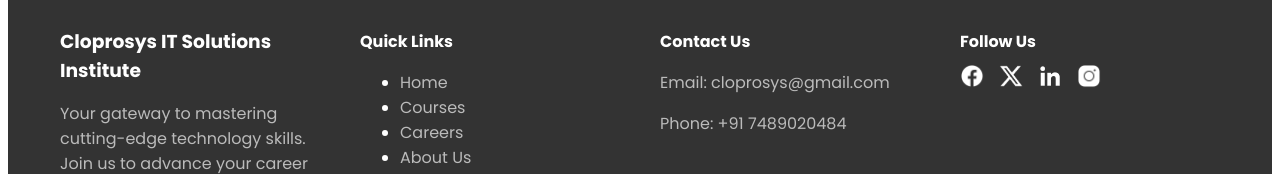
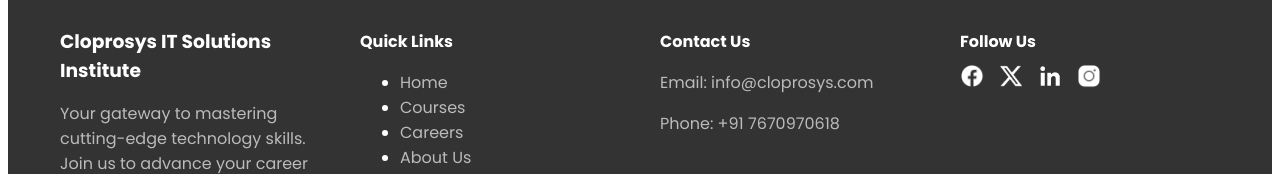
Before and after one commit to VenkyGandrothu/cloprosys, a React (Create React App) app: page / in a window 1280 px wide. Shown: the part 6502-6676 px from the top of the page. Built offline with nearby package versions, Linux system fonts and the light colour scheme.

Commit message:
email and phno updated in footer

```diff
--- a/src/Components/Footer.jsx
+++ b/src/Components/Footer.jsx
@@ -26,8 +26,8 @@
         </div>
         <div className="footer-section contact">
           <h4>Contact Us</h4>
-          <p>Email: cloprosys@gmail.com</p>
-          <p>Phone: +91 7489020484</p>
+          <p>Email: info@cloprosys.com</p>
+          <p>Phone: +91 7670970618</p>
         </div>
         <div className="footer-section social">
           <h4>Follow Us</h4>
```
